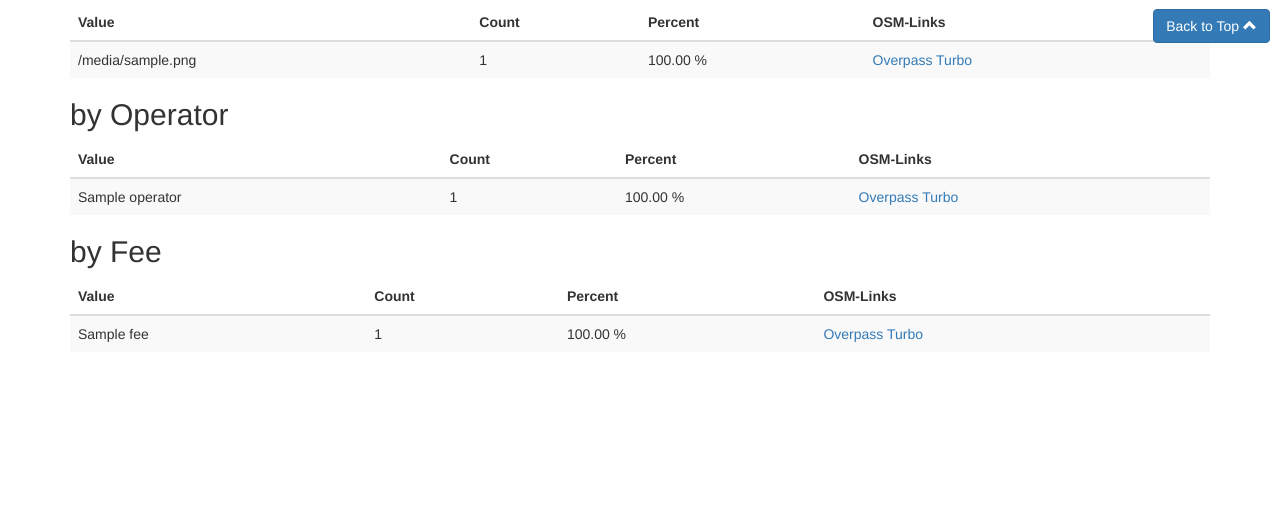
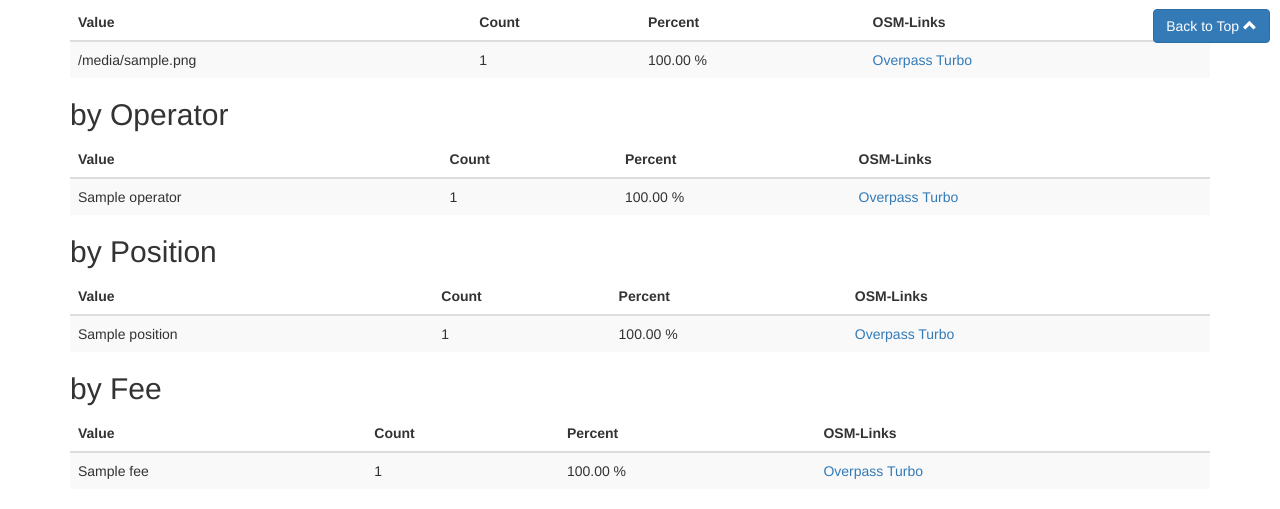
Before and after one commit to britiger/bikeparkingberlin, a Python web app: template webapp/app/templates/statistics.html in a window 1280 px wide. Shown: the part 739-1248 px from the top of the page. Before the commit the page ends 1081 px from the top, so only its background shows below. Run offline with Jinja, Linux system fonts and the light colour scheme; the template is opened without the code that fills it: most values are stand-ins (such as "Sample title", 1, 10 or a date in 2020); some libraries are stand-ins or nearby versions.

Commit message:
Add postion to statistics, closes #14

```diff
--- a/database/mapping.yml
+++ b/database/mapping.yml
@@ -1,3 +1,6 @@
+tags:
+  load_all: true
+  exclude: [created_by, source, "tiger:*"]
 
 tables:
   parking_nodes:
--- a/webapp/app/main/routes.py
+++ b/webapp/app/main/routes.py
@@ -71,7 +71,10 @@ def statistics(filter_text=' '):
     sql = text('SELECT count(*), operator from imposm3.view_parking ' + where_condition + ' GROUP BY operator ORDER BY count DESC')
     operator = db.engine.execute(sql, filter_execute)
 
-    return render_template('statistics.html', city_name=city_name, main=main, access=access, covered=covered, bicycle_parking=bicycle_parking, fee=fee, operator=operator, osm_id=osm_id)
+    sql = text('SELECT count(*), all_tags->\'bicycle_parking:position\' AS position from imposm3.view_parking ' + where_condition + ' GROUP BY all_tags->\'bicycle_parking:position\' ORDER BY count DESC')
+    position = db.engine.execute(sql, filter_execute)
+
+    return render_template('statistics.html', city_name=city_name, main=main, access=access, covered=covered, bicycle_parking=bicycle_parking, fee=fee, operator=operator, osm_id=osm_id, position=position)
 
 
 @bp.route('/parkingmap')
--- a/webapp/app/templates/statistics.html
+++ b/webapp/app/templates/statistics.html
@@ -127,6 +127,26 @@
             </tbody>
         </table>
 
+        <h2>{{ _('by Position') }}</h2>
+        <table class="table table-striped">
+            <thead>
+                <th>{{ _('Value') }}</th>
+                <th>{{ _('Count') }}</th>
+                <th>{{ _('Percent') }}</th>
+                <th>{{ _('OSM-Links') }}</th>
+            </thead>
+            <tbody>
+            {% for row in position %}
+                <tr>
+                    <td>{{ row['position']|e if row['position'] != None }}</td>
+                    <td>{{ row['count'] }}</td>
+                    <td>{{ "%.2f"|format(row['count'] / ns.totalCount * 100) }}&nbsp;%</td>
+                    <td>{% with key='bicycle:position', value=row['fee'] %}{% include "overpass_link.html" %}{% endwith %}</td>
+                </tr>
+            {% endfor %}
+            </tbody>
+        </table>
+
         <h2>{{ _('by Fee') }}</h2>
         <table class="table table-striped">
             <thead>
```
Also changed, not shown: webapp/app/translations/de/LC_MESSAGES/messages.po.
